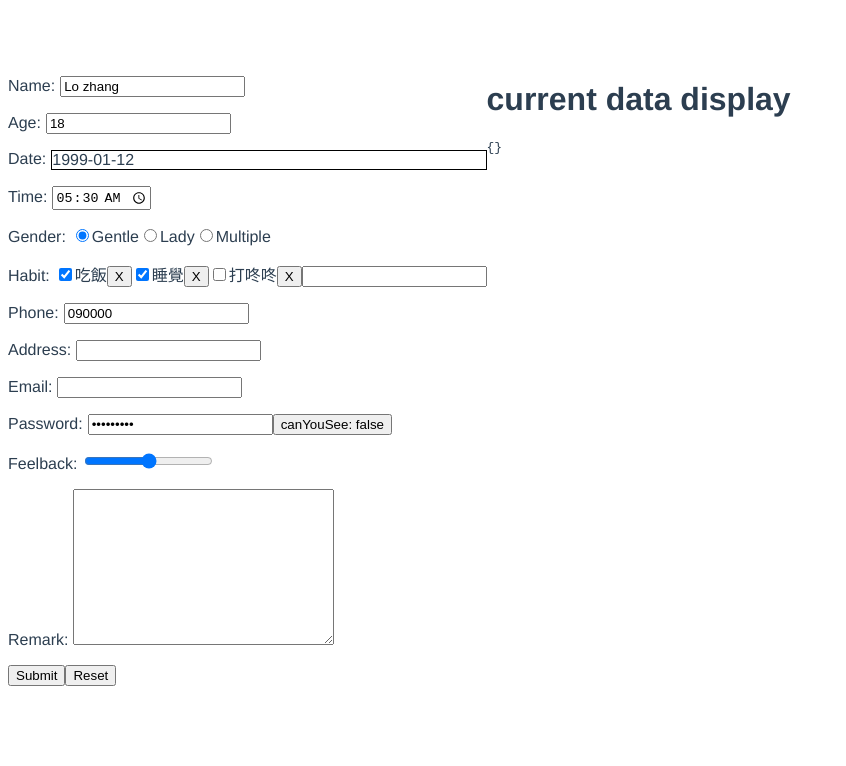
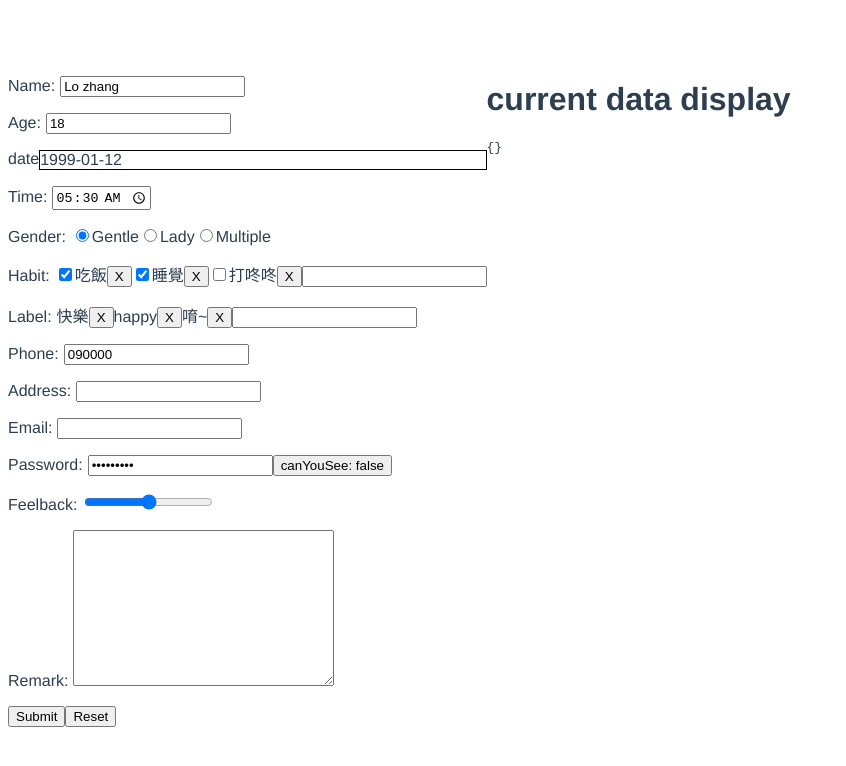
Before and after one commit to DeepJavaScript/vite-a-bit, a Vue app in the folder vue3-form/: page / in a window 1280 px wide. Shown: the top 766 px of the page, without its empty margins (0-846 px from the left). Built offline with nearby package versions, Linux system fonts and the light colour scheme.

Commit message:
add addableTags

```diff
--- a/vue3-form/src/components/form.vue
+++ b/vue3-form/src/components/form.vue
@@ -30,6 +30,10 @@
 				:options="habitList"
 				:groupName="'habit'"
 			/>
+		</p>
+		<p>
+			<label>label</label>
+			<AddableTagList v-model="formData.labelList" />
 		</p>
 		<p>
 			<label for="phone">phone</label>
@@ -72,6 +76,7 @@ import DatePicker from "./formComponents/datePicker.vue";
 import Radio from "./formComponents/radio.vue";
 import AddableCheckbox from "./formComponents/addableCheckbox.vue";
 import PasswordInput from "./formComponents/password.vue";
+import AddableTagList from './formComponents/addableTag.vue';
 // import formPicture from './formComponents/picture.vue';
 
 export default {
@@ -81,6 +86,7 @@ export default {
 		Radio,
 		AddableCheckbox,
 		PasswordInput,
+		AddableTagList,
 	},
 	data() {
 		return {
@@ -91,6 +97,7 @@ export default {
 				time: "05:30",
 				gender: "gentle",
 				habit: ["吃飯", "睡覺"],
+				labelList: ['快樂', 'happy', '唷~'],
 				address: "",
 				age: "18",
 				email: "",
@@ -111,7 +118,7 @@ export default {
 	watch: {
 		formData: {
 			handler() {
-				// console.table(this.formData);
+				console.table(this.formData);
 			},
 			deep: true,
 		},
@@ -121,7 +128,7 @@ export default {
 
 <style lang="scss">
 .v-form {
-	label {
+	p > label {
 		text-transform: capitalize;
 
 		&:first-child:after {
--- a/vue3-form/src/components/formComponents/addableCheckbox.vue
+++ b/vue3-form/src/components/formComponents/addableCheckbox.vue
@@ -32,6 +32,7 @@ export default {
 		},
 		addNewOption(event) {
 			this.$emit("updateOption", [...this.options, event.target.value]);
+			event.target.value = '';
 		},
 		deleteOption(option) {
 			this.$emit(
--- /dev/null
+++ b/vue3-form/src/components/formComponents/addableTag.vue
@@ -0,0 +1,27 @@
+<template>
+	<span v-for="(tag, index) in modelValue" :key="index">
+    <label>{{ tag }}</label>
+    <button @click.prevent="deleteOption(tag)">X</button>
+  </span>
+	<input @keydown.prevent.enter="addNewOption" type="text" />
+</template>
+<script>
+export default {
+	props: {
+		modelValue: Array,
+	},
+	emits: ["update:modelValue"],
+	methods: {
+		addNewOption(event) {
+      this.$emit("update:modelValue", [...this.modelValue, event.target.value]);
+      event.target.value = '';
+		},
+		deleteOption(tag) {
+			this.$emit(
+				"update:modelValue",
+				this.modelValue.filter((item) => item != tag)
+			);
+		},
+	},
+};
+</script>
```
